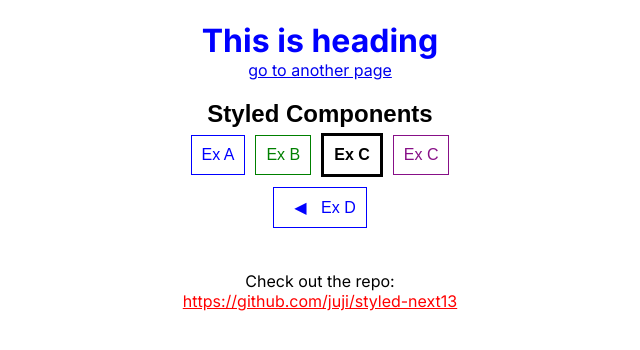
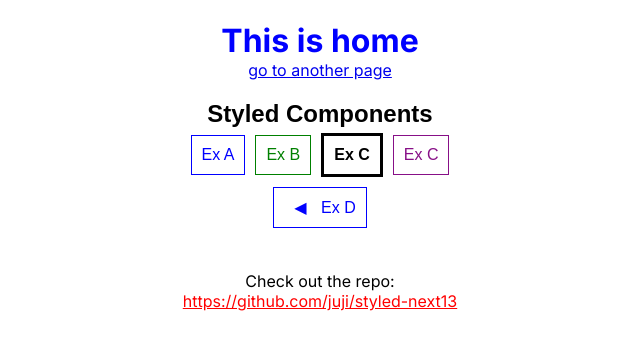
Before and after one commit to juji/styled-next13, a Next.js app: page / in a window 1280 px wide. Shown: the top 350 px of the page, without its empty margins (320-960 px from the left). Built offline with nearby package versions, Linux system fonts and the light colour scheme.

Commit message:
another page

```diff
--- a/components/Home.tsx
+++ b/components/Home.tsx
@@ -78,7 +78,7 @@ const StyledLink = styled(Link)`
 export default function Home() {
   return (
     <Main>
-      <Heading>This is heading</Heading>
+      <Heading>This is home</Heading>
       <Link href="/another">go to another page</Link>
       <br />
       <br />
```
